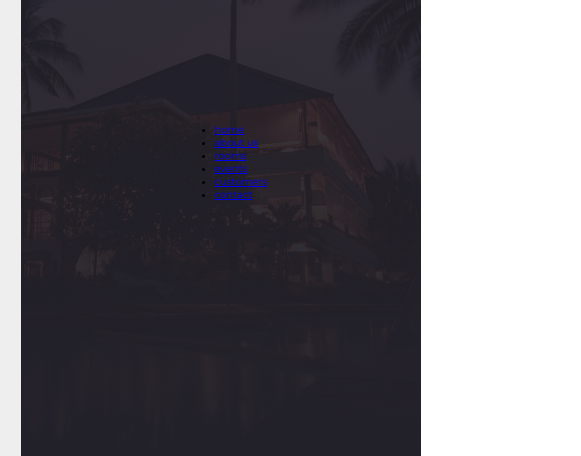
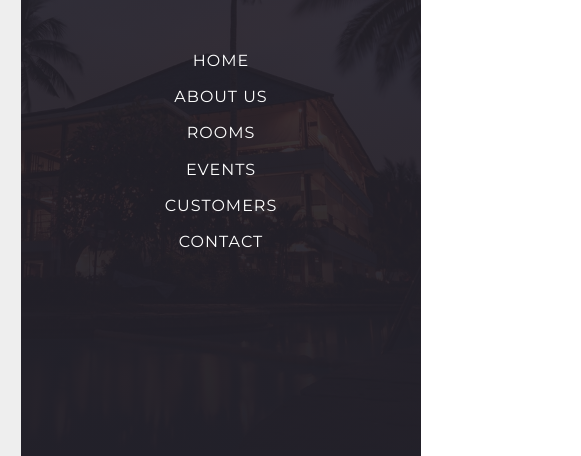
Before and after one commit to jinmc/css_hotel, a plain HTML site: page index.html in a window 1280 px wide. Shown: the part 287-743 px from the top of the page, 59-640 px from the left. Drawn offline with Linux system fonts and the light colour scheme.

Commit message:
nav styling done

```diff
--- a/css/style.css
+++ b/css/style.css
@@ -138,5 +138,66 @@ body {
     outline: none;
 }
 
+.navigation-list {
+    list-style: none;
+    padding: 0;
+    height: 20rem;
+    display: flex;
+    flex-direction: column;
+    justify-content: space-between;
+    align-items: center;
+}
+
+.navigation-item {
+    position: relative;
+}
+
+.navigation-link {
+    color : #fff;
+    font-size: 1.6rem;
+    font-weight: 400;
+    letter-spacing: .1rem;
+    text-transform: uppercase;
+    text-decoration: none;
+}
+
+.navigation-link:before {
+    content: "";
+    width: 0rem;
+    height: .1rem;
+    background-color: #deaa86;
+    position:absolute;
+    top: 1rem;
+    left:-4rem;
+    transition: width .3s cubic-bezier(1, 0, 0, 1);
+}
+
+.navigation-link:after {
+    content: "";
+    width: 0rem;
+    height: .1rem;
+    background-color: #deaa86;
+    position:absolute;
+    top: 1rem;
+    right:-4rem;
+    transition: width .5s cubic-bezier(1, 0, 0, 1);
+
+}
+
+.navigation-link:hover {
+    color: #deaa86;
+}
+
+.navigation-link:hover:before,
+.navigation-link:hover:after {
+    width: 3rem;
+}
+
+.copyright {
+    color: #fff;
+    font-size: 1.2rem;
+    margin-bottom: 1.5rem;
+}
+
 /* end of navigation */
 /* end of common styles */
--- a/index.html
+++ b/index.html
@@ -62,22 +62,22 @@
 
             <ul class="navigation-list">
                 <li class="navigation-item">
-                    <a href="#" class="navigation=link">home</a>
+                    <a href="#" class="navigation-link">home</a>
                 </li>
                 <li class="navigation-item">
-                    <a href="#" class="navigation=link">about us</a>
+                    <a href="#" class="navigation-link">about us</a>
                 </li>
                 <li class="navigation-item">
-                    <a href="#" class="navigation=link">rooms</a>
+                    <a href="#" class="navigation-link">rooms</a>
                 </li>
                 <li class="navigation-item">
-                    <a href="#" class="navigation=link">events</a>
+                    <a href="#" class="navigation-link">events</a>
                 </li>
                 <li class="navigation-item">
-                    <a href="#" class="navigation=link">customers</a>
+                    <a href="#" class="navigation-link">customers</a>
                 </li>
                 <li class="navigation-item">
-                    <a href="#" class="navigation=link">contact</a>
+                    <a href="#" class="navigation-link">contact</a>
                 </li>
             </ul>
 
```
